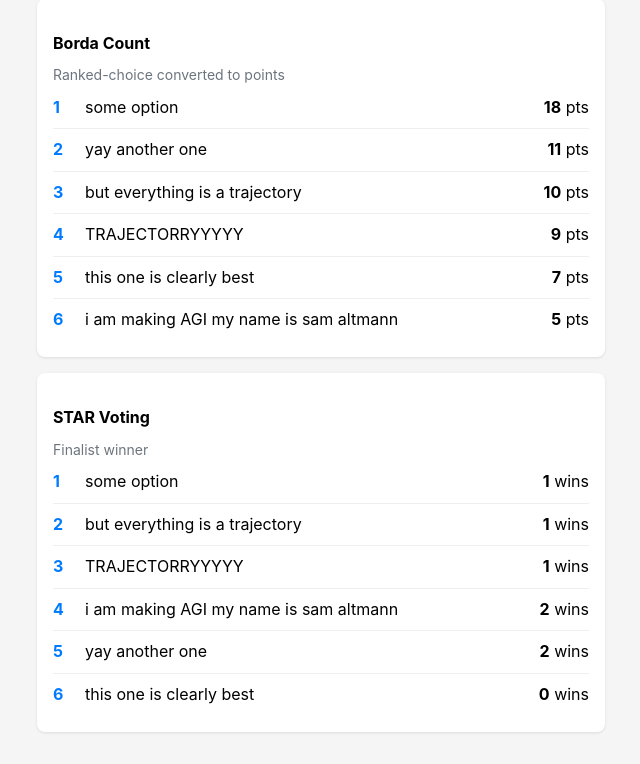
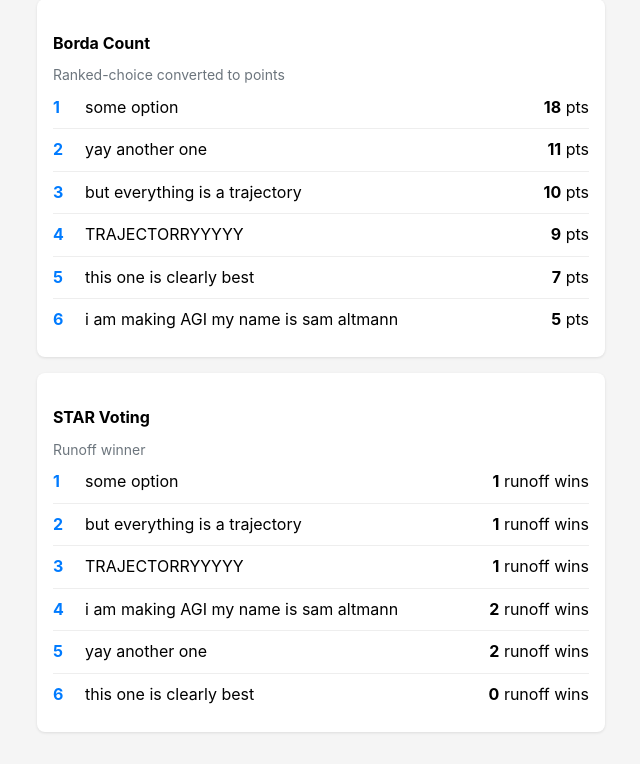
Before and after one commit to DeeKahy/Project-Choice-Maxxing, a Flask app: a page that uses voting-app/templates/admin_poll.html in a window 1280 px wide. Shown: the part 1917-2681 px from the top of the page, without its empty margins (319-959 px from the left). Run offline with Flask 3, Linux system fonts and the light colour scheme; the visitor is signed in with stand-in values (Sample User, id 1).

Commit message:
Changed wording a bit for STAR frontend

```diff
--- a/voting-app/templates/admin_poll.html
+++ b/voting-app/templates/admin_poll.html
@@ -121,12 +121,12 @@
 <!-- STAR VOTING -->
 <div class="card">
     <h3>STAR Voting</h3>
-    <p class="text-muted" style="font-size: 0.875rem">Finalist winner</p>
+    <p class="text-muted" style="font-size: 0.875rem">Runoff winner</p>
     {% for name, wins in results.star_voting %}
     <div class="result-row">
         <span class="result-rank">{{ loop.index }}</span>
         <span style="flex: 1">{{ name }}</span>
-        <span><strong>{{ wins }}</strong> wins</span>
+        <span><strong>{{ wins }}</strong> runoff wins</span>
     </div>
     {% endfor %}
 </div>
--- a/voting-app/templates/results.html
+++ b/voting-app/templates/results.html
@@ -49,12 +49,12 @@
 <!-- STAR VOTING -->
 <div class="card">
     <h3>STAR Voting</h3>
-    <p class="text-muted" style="font-size: 0.875rem">Finalist winner</p>
+    <p class="text-muted" style="font-size: 0.875rem">Runoff winner</p>
     {% for name, wins in results.star_voting %}
     <div class="result-row">
         <span class="result-rank">{{ loop.index }}</span>
         <span style="flex: 1">{{ name }}</span>
-        <span><strong>{{ wins }}</strong> wins</span>
+        <span><strong>{{ wins }}</strong> runoff wins</span>
     </div>
     {% endfor %}
 </div>
```
